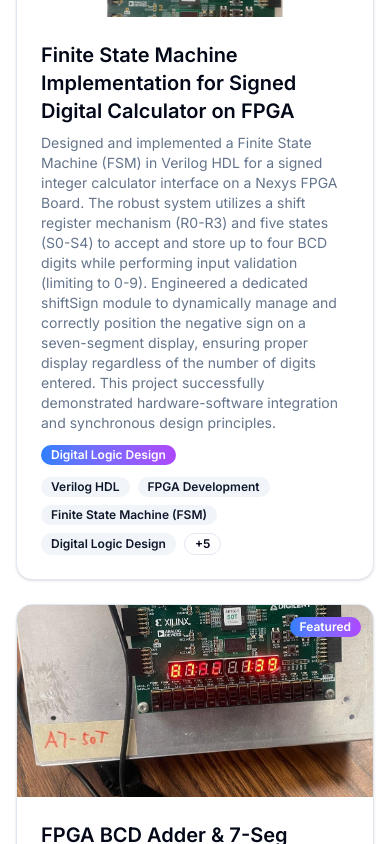
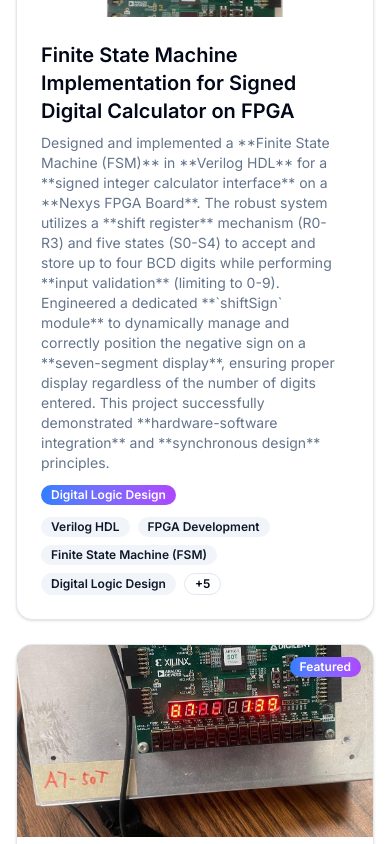
Before and after one commit to ashis7044/asp7719portfolio, a Next.js app: page /projects in a window 390 px wide. Shown: the part 2240-3084 px from the top of the page. Built offline with nearby package versions, Linux system fonts and the light colour scheme.

Commit message:
Fix mobile viewport and responsive layout for all devices

```diff
--- a/app/globals.css
+++ b/app/globals.css
@@ -84,6 +84,7 @@ body {
   background: hsl(var(--background));
   color: hsl(var(--foreground));
   font-family: 'Inter', system-ui, -apple-system, sans-serif;
+  min-width: 0;
 }
 
 /* Glassmorphism utilities */
@@ -123,6 +124,13 @@ body {
 /* Smooth scrolling */
 html {
   scroll-behavior: smooth;
+  overflow-x: hidden;
+}
+
+/* Prevent horizontal overflow on mobile */
+body {
+  overflow-x: hidden;
+  -webkit-text-size-adjust: 100%;
 }
 
 /* Custom scrollbar */
--- a/app/projects/page.tsx
+++ b/app/projects/page.tsx
@@ -60,7 +60,7 @@ document: "https://www.dropbox.com/scl/fo/028tp8vzmipfatii98ktt/AGh-CrSaf9T7jOlY
   {
     id: "fpga-keypad-scanner",
     title: "Finite State Machine Implementation for Signed Digital Calculator on FPGA",
-description: "Designed and implemented a Finite State Machine (FSM) in Verilog HDL for a signed integer calculator interface on a Nexys FPGA Board. The robust system utilizes a shift register mechanism (R0-R3) and five states (S0-S4) to accept and store up to four BCD digits while performing input validation (limiting to 0-9). Engineered a dedicated shiftSign module to dynamically manage and correctly position the negative sign on a seven-segment display, ensuring proper display regardless of the number of digits entered. This project successfully demonstrated hardware-software integration and synchronous design principles.",
+description: "Designed and implemented a **Finite State Machine (FSM)** in **Verilog HDL** for a **signed integer calculator interface** on a **Nexys FPGA Board**. The robust system utilizes a **shift register** mechanism (R0-R3) and five states (S0-S4) to accept and store up to four BCD digits while performing **input validation** (limiting to 0-9). Engineered a dedicated **`shiftSign` module** to dynamically manage and correctly position the negative sign on a **seven-segment display**, ensuring proper display regardless of the number of digits entered. This project successfully demonstrated **hardware-software integration** and **synchronous design** principles.",
 tags: ["Verilog HDL", "FPGA Development", "Finite State Machine (FSM)", "Digital Logic Design", "Signed Arithmetic", "Nexys Board", "Vivado", "Hardware-Software Integration", "Embedded Systems"],
 document:"https://docs.google.com/document/d/1Hi16KRczsaI1t8-Gd7TR8OtOLMBY80OR/edit?usp=sharing&ouid=106981614339979825445&rtpof=true&sd=true",
     image: "/images/FPGA.png",
@@ -72,7 +72,7 @@ document:"https://docs.google.com/document/d/1Hi16KRczsaI1t8-Gd7TR8OtOLMBY80OR/e
  {
     id: "fpga-Seg Adder-Display",
     title: "FPGA BCD Adder & 7-Seg Display",
-description: "Designed and implemented a high-performance 2-Digit Binary-Coded Decimal (BCD) Adder in Verilog HDL for the NEXYS FPGA Board. The system incorporates custom modules for 1-Digit BCD addition, code conversion, and a synchronous 8-digit 7-segment display driver for visualization. The circuit is capable of generating a 3-digit output, including the carry-out, successfully demonstrating core principles of digital arithmetic and hardware description language (HDL) programming.",
+description: "Designed and implemented a high-performance **2-Digit Binary-Coded Decimal (BCD) Adder** in **Verilog HDL** for the **NEXYS FPGA Board**. The system incorporates custom modules for **1-Digit BCD addition**, **code conversion**, and a **synchronous 8-digit 7-segment display driver** for visualization. The circuit is capable of generating a 3-digit output, including the **carry-out**, successfully demonstrating core principles of **digital arithmetic** and **hardware description language (HDL) programming**.",
 tags: ["Verilog HDL", "FPGA Implementation", "Digital Logic Design", "BCD Adder", "7-Segment Display", "Synchronous Design", "Digital Arithmetic", "Hardware Description Language", "NEXYS Board"],
 document:"https://docs.google.com/document/d/1n_7zZhVvS2S806R6cGDE04LpyUlQC2or/edit?usp=sharing&ouid=106981614339979825445&rtpof=true&sd=true",
     image: "/images/FPGASeg.jpg",
@@ -84,7 +84,7 @@ document:"https://docs.google.com/document/d/1n_7zZhVvS2S806R6cGDE04LpyUlQC2or/e
   {
     id: "Control System",
     title: "Closed loop Servo Position Control System",
-description: "Designed and implemented a digital Proportional-Integral (PI) controller for a servo speed control system, building upon an existing baseline. Developed the controller to meet stringent performance criteria, including an aggressive 0.033-second settling time and less than 5% overshoot. Performed system simulation (Simulink), hardware implementation, and extensive comparative testing to validate design. Successfully achieved a low 0.5% overshoot and conducted steady-state error analysis for a unit-ramp input, validating theoretical concepts of PID control through practical application.",
+description: "Designed and implemented a **digital Proportional-Integral (PI) controller** for a **servo speed control system**, building upon an existing baseline. Developed the controller to meet stringent performance criteria, including an aggressive **0.033-second settling time** and **less than 5% overshoot**. Performed system **simulation (Simulink)**, **hardware implementation**, and extensive **comparative testing** to validate design. Successfully achieved a low **0.5% overshoot** and conducted **steady-state error analysis** for a unit-ramp input, validating theoretical concepts of **PID control** through practical application.",
 tags: ["Control Systems Engineering", "Digital Control", "PI Controller", "Simulink", "System Modeling", "Hardware Implementation", "Mechatronics", "Feedback Control", "Embedded Systems"],
  image: "/images/control_system.png",
     category: "Power & Control",
@@ -94,7 +94,7 @@ tags: ["Control Systems Engineering", "Digital Control", "PI Controller", "Simul
   {
     id: "ac-induction-motor-driver",
     title: "Three Phase AC Induction Motor Driver",
-description: "Designed, simulated, and analyzed a Three-Phase Induction Motor Drive System using PSIM for a high-voltage application. The architecture includes a 3-phase diode bridge rectifier, IGBT transistor inverter, and a PWM switch controller for AC-DC-AC conversion. Performed power flow analysis and transient simulations to evaluate 3-phase current and voltage waveforms, demonstrating the impact of PWM frequency on output quality and the controller's role in maintaining desired torque and speed under varying load conditions.",
+description: "Designed, simulated, and analyzed a **Three-Phase Induction Motor Drive System** using **PSIM** for a high-voltage application. The architecture includes a **3-phase diode bridge rectifier**, **IGBT transistor inverter**, and a **PWM switch controller** for **AC-DC-AC conversion**. Performed **power flow analysis** and **transient simulations** to evaluate **3-phase current** and **voltage waveforms**, demonstrating the impact of **PWM frequency** on output quality and the controller's role in maintaining desired **torque and speed** under varying load conditions.",
 tags: ["Power Electronics", "Induction Motor Drive", "PSIM Simulation", "IGBT", "PWM Control", "AC-DC Conversion", "Control Systems", "Electrical Engineering"],
 document: "https://drive.google.com/file/d/1XA91d0pC1vHTgDDDG0uowIBfpNz2CrVw/view?usp=sharing",
     category: "Power & Control",
@@ -105,7 +105,7 @@ document: "https://drive.google.com/file/d/1XA91d0pC1vHTgDDDG0uowIBfpNz2CrVw/vie
   {
     id: "cfoa-amplifier",
   title: "High-Speed Current Feedback Op-Amp Design and Second-Order Active Filter Implementation",
-description: "Designed and analyzed a Current Feedback Operational Amplifier (CFOA), demonstrating its inherently faster slew-rate capability and superior transient performance compared to Voltage Feedback Amplifiers. Implemented a 2nd Order Active Low Pass Filter, investigating the effects of frequency and Q scaling by manipulating component values. Validated circuit performance through LTSpice simulation, achieving a stable closed-loop gain of 2 and calculating a high slew rate (SR) of 15.9 V/µs. The project involved comprehensive transient analysis, DC operating point analysis, and frequency response simulation.",
+description: "Designed and analyzed a **Current Feedback Operational Amplifier (CFOA)**, demonstrating its **inherently faster slew-rate capability** and superior transient performance compared to Voltage Feedback Amplifiers. Implemented a **2nd Order Active Low Pass Filter**, investigating the effects of **frequency and Q scaling** by manipulating component values. Validated circuit performance through **LTSpice simulation**, achieving a stable **closed-loop gain of 2** and calculating a high **slew rate (SR) of 15.9 V/µs**. The project involved comprehensive **transient analysis**, **DC operating point analysis**, and **frequency response simulation**.",
 tags: ["Current Feedback Op Amp", "Analog Circuit Design", "Active Filter Design", "Slew Rate", "LTSpice", "Simulation and Analysis", "Analog Electronics", "Frequency Response"],
 document: "https://docs.google.com/document/d/1mFoIWeQtzk_tjknTB0WSbNltBi_v-6ka/edit?usp=sharing&ouid=106981614339979825445&rtpof=true&sd=true",
     image: "/images/analog.png",
@@ -115,7 +115,7 @@ document: "https://docs.google.com/document/d/1mFoIWeQtzk_tjknTB0WSbNltBi_v-6ka/
   {
     id: "smps-design",
     title: "Switch-Mode Power Supply Design",
-description: "Designed and implemented a high-efficiency Switch-Mode Power Supply (SMPS) to perform AC-DC power conversion (120V AC to 5V DC). The architecture utilizes a buck converter topology with the LT1076 CT5 regulator for robust voltage regulation and a 9F8-48 transformer for initial voltage step-down. The final system achieved a stable 5V DC output with a high current capability (0.33A-1A) and minimal ripple (0.224% in simulation), validating the design through LTSpice simulation and oscilloscope output analysis.",
+description: "Designed and implemented a high-efficiency **Switch-Mode Power Supply (SMPS)** to perform **AC-DC power conversion** (120V AC to 5V DC). The architecture utilizes a **buck converter** topology with the **LT1076 CT5 regulator** for robust **voltage regulation** and a **9F8-48 transformer** for initial voltage step-down. The final system achieved a stable 5V DC output with a high current capability (0.33A-1A) and **minimal ripple** (0.224% in simulation), validating the design through **LTSpice simulation** and **oscilloscope output** analysis.",
 tags: ["Power Electronics", "Switch-Mode Power Supply (SMPS)", "Buck Converter", "Voltage Regulation", "AC-DC Conversion", "Circuit Design", "LTSpice", "Analog Electronics", "System Simulation"],
 document: "https://docs.google.com/document/d/1Ru_Rr_nkPKUi-IC-TuUeKs6Qbnp2WqaV/edit?usp=sharing&ouid=106981614339979825445&rtpof=true&sd=true",
     category: ["Circuit Design", "Power & Control"],
@@ -134,7 +134,7 @@ document: "https://docs.google.com/document/d/1Ru_Rr_nkPKUi-IC-TuUeKs6Qbnp2WqaV/
   {
     id: "servo-motor-driver",
     title: "Device Driver & Embedded Servo Motor Controller",
-description: "Designed and implemented an embedded system using the LPC1114 ARM Microcontroller and ARM Assembly Language to generate Pulse Width Modulation (PWM) signals via hardware timers. Enabled precise servo motor control (0 to 180 degrees) via a keypad interface and LCD feedback. The system features interrupt-driven input handling, configuration of multiple 32-bit timers for high-precision PWM, and on-chip SRAM memory management for storing pulse parameters, demonstrating expertise in low-level control and system integration.",
+description: "Designed and implemented an **embedded system** using the **LPC1114 ARM Microcontroller** and **ARM Assembly Language** to generate **Pulse Width Modulation (PWM)** signals via hardware timers. Enabled precise **servo motor control** (0 to 180 degrees) via a **keypad interface** and **LCD feedback**. The system features **interrupt-driven input handling**, configuration of **multiple 32-bit timers** for high-precision PWM, and **on-chip SRAM memory management** for storing pulse parameters, demonstrating expertise in low-level control and **system integration**.",
 tags: ["Embedded Systems", "PWM Generation", "Servo Motor Control", "ARM Assembly", "Microcontroller (LPC1114)", "GPIO", "Timers/Interrupts", "Keil uVision", "Hardware-Software Integration", "Low-Level Programming"],
 document: "https://docs.google.com/document/d/17hjXy1J5khpZpvNnJJpWWBRo5xuh4GKU/edit?usp=sharing&ouid=106981614339979825445&rtpof=true&sd=true",
     category: ["HW/Embedded System", "Power & Control"],
@@ -148,7 +148,7 @@ document: "https://docs.google.com/document/d/17hjXy1J5khpZpvNnJJpWWBRo5xuh4GKU/
 {
     id: "lora-remote-control",
     title: "Low-Power, Long-Range LoRa-Based Remote Control System for Motor Control",
-description: "Designed and implemented a full embedded system for a motorized boat using LoRa for long-range communication. The system pairs an Arduino transmitter with a PIC24EP128GP202 microcontroller receiver, which manages an L298N motor controller via GPIO. Engineered robust digital communication protocols, including implementation of UART and AT commands for module configuration, along with parsing algorithms and a software circular buffer to ensure low-latency and data integrity for reliable remote maneuvering.",
+description: "Designed and implemented a full **embedded system** for a motorized boat using **LoRa** for long-range communication. The system pairs an **Arduino** transmitter with a **PIC24EP128GP202 microcontroller** receiver, which manages an **L298N motor controller** via **GPIO**. Engineered robust **digital communication protocols**, including implementation of **UART** and **AT commands** for module configuration, along with **parsing algorithms** and a **software circular buffer** to ensure **low-latency** and **data integrity** for reliable remote maneuvering.",
 tags: ["Embedded Systems", "LoRa", "PIC Microcontroller (MCU)", "Arduino", "PIC24", "Motor Control", "Digital Communications", "UART", "Hardware Design", "Wireless Communication"],
 document: "https://docs.google.com/document/d/10XDYSTVLPRuqUzuuoBa65qyKJcJzsw19/edit?usp=sharing&ouid=106981614339979825445&rtpof=true&sd=true",
     category: ["Electromagnetics", "HW/Embedded System"],
@@ -158,7 +158,7 @@ document: "https://docs.google.com/document/d/10XDYSTVLPRuqUzuuoBa65qyKJcJzsw19/
   {
     id: "multi-sensor-rtos",
     title: "Real-Time Embedded System for Sonar/GPS Mapping with FreeRTOS and Mutex Synchronization",
-description: "Designed and implemented a high-reliability Real-Time Embedded System using FreeRTOS on a Microchip PIC24EP128GP202 microcontroller for an RC boat with Sonar/GPS Mapping. Architected and managed three concurrent, prioritized tasks (Sonar, GPS, Recorder) to perform multi-sensor data integration and logging. Implemented advanced synchronization mechanisms using Mutexes (including Priority Inheritance) to prevent race conditions on shared sensor data and utilized critical sections for time-sensitive I/O. Achieved deterministic, non-blocking operation using preemptive scheduling for efficient resource utilization.",
+description: "Designed and implemented a high-reliability **Real-Time Embedded System** using **FreeRTOS** on a **Microchip PIC24EP128GP202** microcontroller for an **RC boat with Sonar/GPS Mapping**. Architected and managed three concurrent, prioritized tasks (**Sonar, GPS, Recorder**) to perform **multi-sensor data integration** and logging. Implemented advanced **synchronization mechanisms** using **Mutexes** (including **Priority Inheritance**) to prevent **race conditions** on shared sensor data and utilized **critical sections** for time-sensitive I/O. Achieved deterministic, non-blocking operation using **preemptive scheduling** for efficient resource utilization.",
 tags: ["FreeRTOS", "Real-Time Operating System (RTOS)", "Embedded C", "Microcontroller (PIC24)", "Sensor Fusion", "Task Scheduling", "Mutex", "Priority Inheritance", "Concurrency", "Hardware-Software Interface"],
 document: "https://drive.google.com/file/d/1tXycSOaX4-BnAuuK3v_NIIxVb3bTBDzU/view?usp=sharing",
     category: ["HW/Embedded System", "Software (OOP)"],
@@ -168,7 +168,7 @@ document: "https://drive.google.com/file/d/1tXycSOaX4-BnAuuK3v_NIIxVb3bTBDzU/vie
   {
     id: "sonar-sensor-circuit",
     title: "Sonar Sensor Circuit Design",
-description: "Engineered and implemented a custom 40 kHz sonar transceiver circuit for depth measurement, featuring a multi-stage analog front-end and high-voltage transmitter. The Transmitter utilizes an H-bridge inverter and a 1:10 variable impedance transformer to generate a 40-volt peak-to-peak pulse. The Receiver employs a Low Noise Instrumentation Amplifier (INA129) for initial high-gain amplification, followed by an LM741-based active filter and final rectification stage before Analog-to-Digital Conversion (ADC), demonstrating robust analog circuit design and signal conditioning for environmental sensing.",
+description: "Engineered and implemented a custom **40 kHz sonar transceiver** circuit for depth measurement, featuring a multi-stage **analog front-end** and high-voltage transmitter. The **Transmitter** utilizes an **H-bridge inverter** and a **1:10 variable impedance transformer** to generate a **40-volt peak-to-peak pulse**. The **Receiver** employs a **Low Noise Instrumentation Amplifier (INA129)** for initial high-gain amplification, followed by an **LM741-based active filter** and final **rectification stage** before **Analog-to-Digital Conversion (ADC)**, demonstrating robust **analog circuit design** and **signal conditioning** for environmental sensing.",
 tags: ["Analog Circuit Design", "Sonar Transceiver", "Signal Conditioning", "Instrumentation Amplifier", "H-Bridge Inverter", "Active Filter", "Low-Noise Design", "Power Electronics", "Transducer Interface", "Hardware Engineering"],
 
     category: "Circuit Design",
@@ -179,7 +179,7 @@ document: "https://drive.google.com/file/d/1QUJyTAowjudIeftRK-5p_jG3Jyz-LCYI/vie
  {
     id: "Digital Electronics",
   title: "Digital Electronics - Half Adder Design and Implementation using CMOS and SystemVerilog",
-description: "Designed and implemented a Half Adder circuit using CD4007 CMOS transistors and fundamental logic gates (NAND, NOR, NOT). The project involved comprehensive hardware-level design and simulation (LTSpice) for truth table verification, followed by digital logic synthesis using Xilinx Vivado and SystemVerilog HDL. Demonstrated expertise in CMOS circuit design, conversion of complex logic (XOR) to universal gates, and Hardware Description Language (HDL) verification.",
+description: "Designed and implemented a **Half Adder** circuit using **CD4007 CMOS transistors** and fundamental logic gates (**NAND, NOR, NOT**). The project involved comprehensive **hardware-level design** and **simulation (LTSpice)** for truth table verification, followed by **digital logic synthesis** using **Xilinx Vivado** and **SystemVerilog HDL**. Demonstrated expertise in **CMOS circuit design**, conversion of complex logic (XOR) to **universal gates**, and **Hardware Description Language (HDL) verification**.",
 tags: ["CMOS Transistors", "Digital Logic Design", "SystemVerilog", "Xilinx Vivado", "LTSpice", "Circuit Simulation", "Hardware Description Language (HDL)", "Universal Gates", "Hardware Implementation"],
 
     category: "Circuit Design",
@@ -191,7 +191,7 @@ document: "https://docs.google.com/document/d/1fHK8UWRuaKPc0ZGNkJoSnzqUAKiSiyy5/
   {
     id: "maze-sudoku-solver",
     title: "Maze & Sudoku Algorithm Solver",
-description: "Developed a C program to solve mazes using a recursive Depth First Search (DFS) algorithm. Implemented custom memory management for the maze data structure and validated the pathfinding logic.",
+description: "Developed a C program to solve mazes using a recursive **Depth First Search (DFS)** algorithm. Implemented custom **memory management** for the maze data structure and validated the pathfinding logic.",
 tags: ["C Programming", "Depth First Search (DFS)", "Algorithm Design", "Recursive Algorithms", "Data Structures", "Memory Management", "Pathfinding", "Problem Solving"],
     category: "Software (OOP)",
     image: "/images/sudokuMaze.png",
@@ -201,7 +201,7 @@ tags: ["C Programming", "Depth First Search (DFS)", "Algorithm Design", "Recursi
   {
     id: "vlsi-floorplanning",
 title: "Slicing Tree Floorplanner for VLSI Physical Design",
-description: "Developed a C program to implement a Slicing Tree (binary tree structure) for VLSI floorplanning. Performed geometric optimizations using tree manipulations (rotate, recut, swap topology/modules) and generated the Polish Expression for module packing to minimize total chip area.",
+description: "Developed a C program to implement a **Slicing Tree** (binary tree structure) for VLSI floorplanning. Performed geometric optimizations using tree manipulations (rotate, recut, swap topology/modules) and generated the **Polish Expression** for module packing to minimize total chip area.",
 tags: ["VLSI Physical Design", "Floorplanning", "Slicing Tree", "Binary Tree", "Optimization Algorithms", "Data Structures", "C Programming", "Postfix Expression"],
 
     category: "Software (OOP)",
@@ -212,7 +212,7 @@ tags: ["VLSI Physical Design", "Floorplanning", "Slicing Tree", "Binary Tree", "
   {
     id: "geometric-shape-engine",
     title: "C++ Object-Oriented Geometric Shape Analysis and Data Visualization Tool",
-description: "Developed a C++ Object-Oriented solution for geometric shape analysis, utilizing Polymorphism and Template Programming for unified calculations across 2D/3D shapes. Implemented Operator Overloading for shape manipulation and designed efficient algorithms for computing properties like area, volume, surface area, and centroids. The project emphasizes software architecture, data structures, and algorithm design, providing a modular and extensible framework for geometric computations with robust error handling and debugging techniques.",
+description: "Developed a C++ **Object-Oriented** solution for geometric shape analysis, utilizing **Polymorphism** and **Template Programming** for unified calculations across 2D/3D shapes. Implemented **Operator Overloading** for shape manipulation and designed efficient algorithms for computing properties like area, volume, surface area, and centroids. The project emphasizes **software architecture**, **data structures**, and **algorithm design**, providing a modular and extensible framework for geometric computations with robust error handling and debugging techniques.",
 tags: ["C++", "Object-Oriented Programming (OOP)", "Polymorphism", "Template Programming", "Operator Overloading", "Geometric Modeling", "Algorithm Design", "Data Structures", "Software Architecture", "Debugging"],
 
     category: "Software (OOP)",
@@ -223,7 +223,7 @@ tags: ["C++", "Object-Oriented Programming (OOP)", "Polymorphism", "Template Pro
   {
     id: "sparse-matrix",
     title: "Sparse Matrix Operations and Fundamental Data Structures in C",
-description: "Developed a foundational data structures and algorithms implementation in C for efficient sparse matrix operations. Engineered a linked list of tuples data structure for memory optimization, implementing core matrix functions: addition, multiplication, and file I/O.",
+description: "Developed a foundational **data structures and algorithms** implementation in **C** for efficient **sparse matrix operations**. Engineered a linked list of tuples data structure for **memory optimization**, implementing core matrix functions: **addition, multiplication, and file I/O**.",
 tags: ["C Programming", "Data Structures", "Algorithms", "Sparse Matrix", "Linked List", "Memory Optimization", "Scientific Computing", "Numerical Methods"],
 
     category: "Software (OOP)",
@@ -248,7 +248,7 @@ tags: ["C Programming", "Data Structures", "Algorithms", "Sparse Matrix", "Linke
   {
     id: "test-automation-python",
     title: "Device Test Automation using Python",
-description: "Designed and implemented a comprehensive Python-based automated testing framework for electromechanical product validation. The unified Command Line Interface (CLI) controls five distinct lab instruments (Oscilloscope, Power Supply, Flowmeter, Breathing Simulator, CPAP device). Achieved high-speed, non-blocking data acquisition by leveraging multi-threading. The architecture utilized Object-Oriented Programming (OOP) and implemented SCPI-like commands to manage devices and log data to CSV files.",
+description: "Designed and implemented a comprehensive **Python-based automated testing framework** for electromechanical product validation. The **unified Command Line Interface (CLI)** controls **five distinct lab instruments** (Oscilloscope, Power Supply, Flowmeter, Breathing Simulator, CPAP device). Achieved **high-speed, non-blocking data acquisition** by leveraging **multi-threading**. The architecture utilized **Object-Oriented Programming (OOP)** and implemented **SCPI-like commands** to manage devices and log data to **CSV files**.",
 tags: ["Python", "Test Automation", "Hardware-in-the-Loop (HIL)", "Data Acquisition", "Object-Oriented Programming (OOP)", "SCPI", "Multithreading", "CLI Development", "Firmware Communication"],
 
     category: "HW/Embedded System",
@@ -732,8 +732,6 @@ export default function ProjectsPage() {
 // document: "https://drive.google.com/file/d/1QUJyTAowjudIeftRK-5p_jG3Jyz-LCYI/view?usp=sharing",
 //     featured: false,
 //   },
-
-
 //  {
 //     id: "Digital Electronics",
 //   title: "Digital Electronics - Half Adder Design and Implementation using CMOS and SystemVerilog",
```
Also changed, not shown: app/layout.tsx (+7 -1 lines), app/page.tsx (+4 -4 lines).
